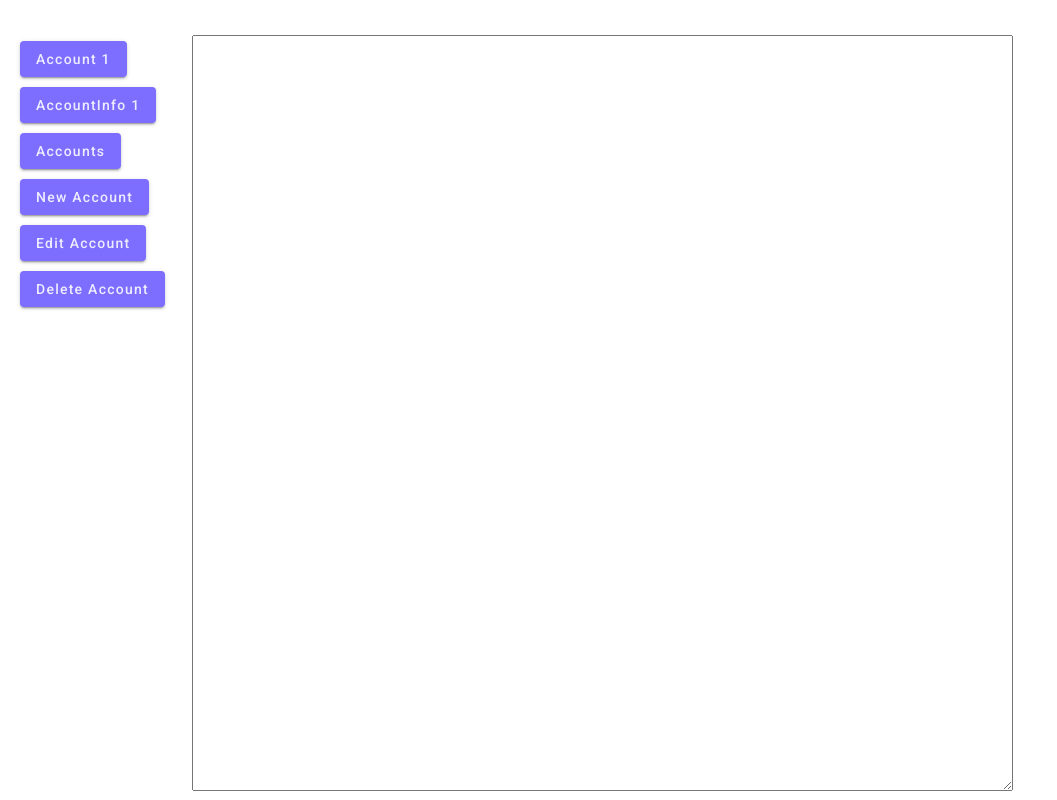
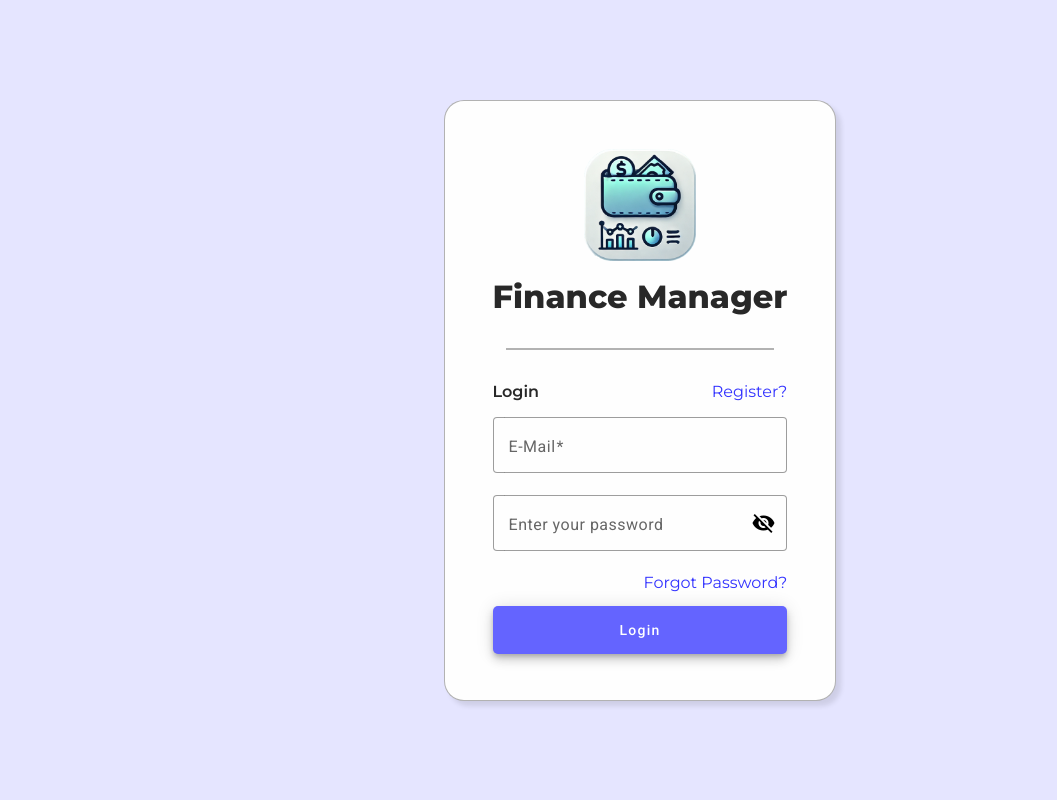
Before and after one commit to AnBu1704/FinanceManagerFrontend, an Angular app: page / in a window 1280 px wide. Shown: the whole page, without its empty margins (0-1057 px from the left). Built offline with nearby package versions, Linux system fonts and the light colour scheme.

Commit message:
AB: Created Login UI (Only HTML+CSS)

```diff
--- a/src/app/app.component.css
+++ b/src/app/app.component.css
@@ -1,4 +1,4 @@
-.container {
+/* .container {
     display: grid;
     grid-template-columns: 15% 80%;
     height: 80%;
@@ -35,4 +35,16 @@ li {
     min-width: 150px;
     max-width: 500px;
     width: 100%;
+} */
+
+/* .container {
+    display: flex;
+    justify-content: center;
+    align-items: center;
+    height: 100vh;
+} */
+
+.container {
+    height: 100%;
+    width: 100%;
 }
--- a/src/app/app.component.html
+++ b/src/app/app.component.html
@@ -1,4 +1,15 @@
 <div class="container">
+    <login></login>
+</div>
+
+
+
+
+
+
+
+
+ <!-- <div class="container">
     <div class="button-container">
         <ul>
             <li>
@@ -24,4 +35,4 @@
     <div class="output-container">
         <textarea id="output" rows="50" cols="100" [value]="this.output"></textarea>
     </div>
-</div>
+</div> -->
--- a/src/app/app.component.ts
+++ b/src/app/app.component.ts
@@ -8,6 +8,7 @@ import { MatInputModule } from '@angular/material/input'
 
 import { IAccount } from './models/Account';
 import { AccountService } from './services/account.service';
+import { LoginComponent } from './components/login/login.component';
 
 var ACCOUNT: IAccount
 var ACCOUNTS: IAccount[]
@@ -22,7 +23,8 @@ var NEWACCOUNT: IAccount
     MatInputModule,
     MatFormFieldModule,
     RouterOutlet,
-    HttpClientModule
+    HttpClientModule,
+    LoginComponent
   ],
   templateUrl: './app.component.html',
   styleUrl: './app.component.css'
--- /dev/null
+++ b/src/app/components/login/login.component.css
@@ -0,0 +1,103 @@
+.text {
+    font-family: "Montserrat", sans-serif;
+    font-optical-sizing: auto;
+    font-weight: 600;
+    font-style: normal;
+    font-size: 1em;
+    color: rgb(40, 40, 40);
+    text-align: left;
+    user-select: none;
+}
+
+.text-link {
+    font-family: "Montserrat", sans-serif;
+    font-optical-sizing: auto;
+    font-weight: 400;
+    font-style: normal;
+    font-size: 1em;
+    color: rgb(50, 50, 255);
+    user-select: none;
+}
+
+.text-link:hover {
+    cursor: pointer;
+}
+
+.outher-container {
+    display: flex;
+    justify-content: center;
+    align-items: center;
+    height: 100vh;
+    background-color: rgba(0, 0, 254, 0.1);
+}
+
+.inner-container {
+    background-color: rgb(254, 254, 254);
+    height: fit-content;
+    width: fit-content;
+    padding-left: 3em;
+    padding-top: 3em;
+    padding-right: 3em;
+    padding-bottom: 2em;
+    border: solid;
+    border-width: 1px;
+    border-color: rgba(0, 0, 0, 0.3);
+    box-shadow: 5px 5px 5px rgba(0, 0, 0, 0.1);
+    border-radius: 20px;
+}
+
+.content-container {
+    display: grid;
+    grid-template-rows: auto auto auto;
+    justify-content: center;
+}
+
+.icon {
+    height: 7em;
+    width: 7em;
+    display: block;
+    margin-left: auto;
+    margin-right: auto;
+    margin-bottom: 1em;
+}
+
+.title {
+    font-family: "Montserrat", sans-serif;
+    font-optical-sizing: auto;
+    font-weight: 800;
+    font-style: normal;
+    font-size: 2em;
+    color: rgb(40, 40, 40);
+    text-align: center;
+    user-select: none;
+}
+
+hr {
+    border: 1px solid rgba(0, 0, 0, 0.3);
+    width: 90%;
+    margin-top: 2em;
+    margin-bottom: 2em;
+}
+
+.login-register-container {
+    display: grid;
+    grid-template-columns: auto auto;
+}
+
+.input-email {
+    margin-top: 1em;
+}
+
+
+
+.login-button {
+    background-color: rgb(100, 100, 255);
+    border-radius: 5px;
+    margin-bottom: 1em;
+    margin-top: 1em;
+}
+
+.login-button:hover {
+    background-color: rgb(50, 50, 255);
+    box-shadow: 5px 5px 5px rgba(0, 0, 0, 0.2);
+}
--- /dev/null
+++ b/src/app/components/login/login.component.html
@@ -0,0 +1,41 @@
+<div class="outher-container">
+    <div class="inner-container">
+        <div class="content-container">
+            <img src="../../assets/PersonalFinanceManagerIcon.png" class="icon">
+            <span class="title">Finance Manager</span>
+            <hr>
+            <div class="login-register-container">
+                <span class="text">Login</span>
+                <span class="text-link" style="text-align: right;" (click)="this.registerClick()">Register?</span>
+            </div>
+            <mat-form-field appearance="outline" class="input-email">
+                <mat-label>E-Mail</mat-label>
+                <input
+                    matInput
+                    placeholder="example@mail.com"
+                    [formControl]="email"
+                    (blur)="updateErrorMessage()"
+                    required
+                    />
+                    @if (email.invalid) {
+                    <mat-error>{{errorMessage()}}</mat-error>
+                    }
+            </mat-form-field>
+            <mat-form-field appearance="outline">
+                <mat-label>Enter your password</mat-label>
+                <input matInput [type]="hide() ? 'password' : 'text'" />
+                <button
+                  mat-icon-button
+                  matSuffix
+                  (click)="clickEvent($event)"
+                  [attr.aria-label]="'Hide password'"
+                  [attr.aria-pressed]="hide()"
+                >
+                  <mat-icon>{{hide() ? 'visibility_off' : 'visibility'}}</mat-icon>
+                </button>
+            </mat-form-field>
+            <span class="text-link" style="text-align: right;" (click)="this.registerClick()">Forgot Password?</span>
+            <button mat-fab extended class="login-button" (click)="this.loginClick()">Login</button>
+        </div>
+    </div>
+</div>
--- /dev/null
+++ b/src/app/components/login/login.component.ts
@@ -0,0 +1,66 @@
+import { ChangeDetectionStrategy, Component, signal } from '@angular/core';
+import { HttpClientModule, HttpClient, HttpHeaders } from '@angular/common/http'
+import { FormControl, FormsModule, ReactiveFormsModule, Validators } from '@angular/forms';
+import { MatButtonModule } from '@angular/material/button'
+import { MatIconModule } from '@angular/material/icon';
+import { MatFormFieldModule } from '@angular/material/form-field'
+import { MatInputModule } from '@angular/material/input'
+import { merge } from 'rxjs';
+import { takeUntilDestroyed } from '@angular/core/rxjs-interop';
+
+import { AccountService } from '../../services/account.service';
+
+@Component({
+  selector: 'login',
+  standalone: true,
+  imports: [
+    FormsModule,
+    MatButtonModule,
+    MatInputModule,
+    MatIconModule,
+    MatFormFieldModule,
+    ReactiveFormsModule
+  ],
+  changeDetection: ChangeDetectionStrategy.OnPush,
+  templateUrl: './login.component.html',
+  styleUrl: './login.component.css'
+})
+export class LoginComponent {
+  readonly email = new FormControl('', [Validators.required, Validators.email]);
+
+  errorMessage = signal('');
+  hide = signal(true);
+
+  constructor(private httpClient: HttpClient, private accountService: AccountService) {
+    merge(this.email.statusChanges, this.email.valueChanges)
+      .pipe(takeUntilDestroyed())
+      .subscribe(() => this.updateErrorMessage());
+  }
+
+  updateErrorMessage() {
+    if (this.email.hasError('required')) {
+      this.errorMessage.set('You must enter a value');
+    } else if (this.email.hasError('email')) {
+      this.errorMessage.set('Not a valid email');
+    } else {
+      this.errorMessage.set('');
+    }
+  }
+
+  clickEvent(event: MouseEvent) {
+    this.hide.set(!this.hide());
+    event.stopPropagation();
+  }
+
+  registerClick() {
+
+  }
+
+  forgotPasswordClick() {
+
+  }
+
+  loginClick() {
+
+  }
+}
--- a/src/index.html
+++ b/src/index.html
@@ -8,6 +8,11 @@
   <link rel="icon" type="image/x-icon" href="favicon.ico">
   <link href="https://fonts.googleapis.com/css2?family=Roboto:wght@300;400;500&display=swap" rel="stylesheet">
   <link href="https://fonts.googleapis.com/icon?family=Material+Icons" rel="stylesheet">
+  <link rel="preconnect" href="https://fonts.googleapis.com">
+  <link rel="preconnect" href="https://fonts.gstatic.com" crossorigin>
+  <link href="https://fonts.googleapis.com/css2?family=Nunito:ital,wght@0,800;1,800&display=swap" rel="stylesheet">
+  <link href="https://fonts.googleapis.com/css2?family=Montserrat:ital,wght@0,100..900;1,100..900&family=Nunito:ital,wght@0,800;1,800&display=swap" rel="stylesheet">
+
 </head>
 <body>
   <app-root></app-root>
```
Also changed, not shown: src/assets/PersonalFinanceManagerIcon.png (added), 1 other file (tests, documents, lock files or other folders).
